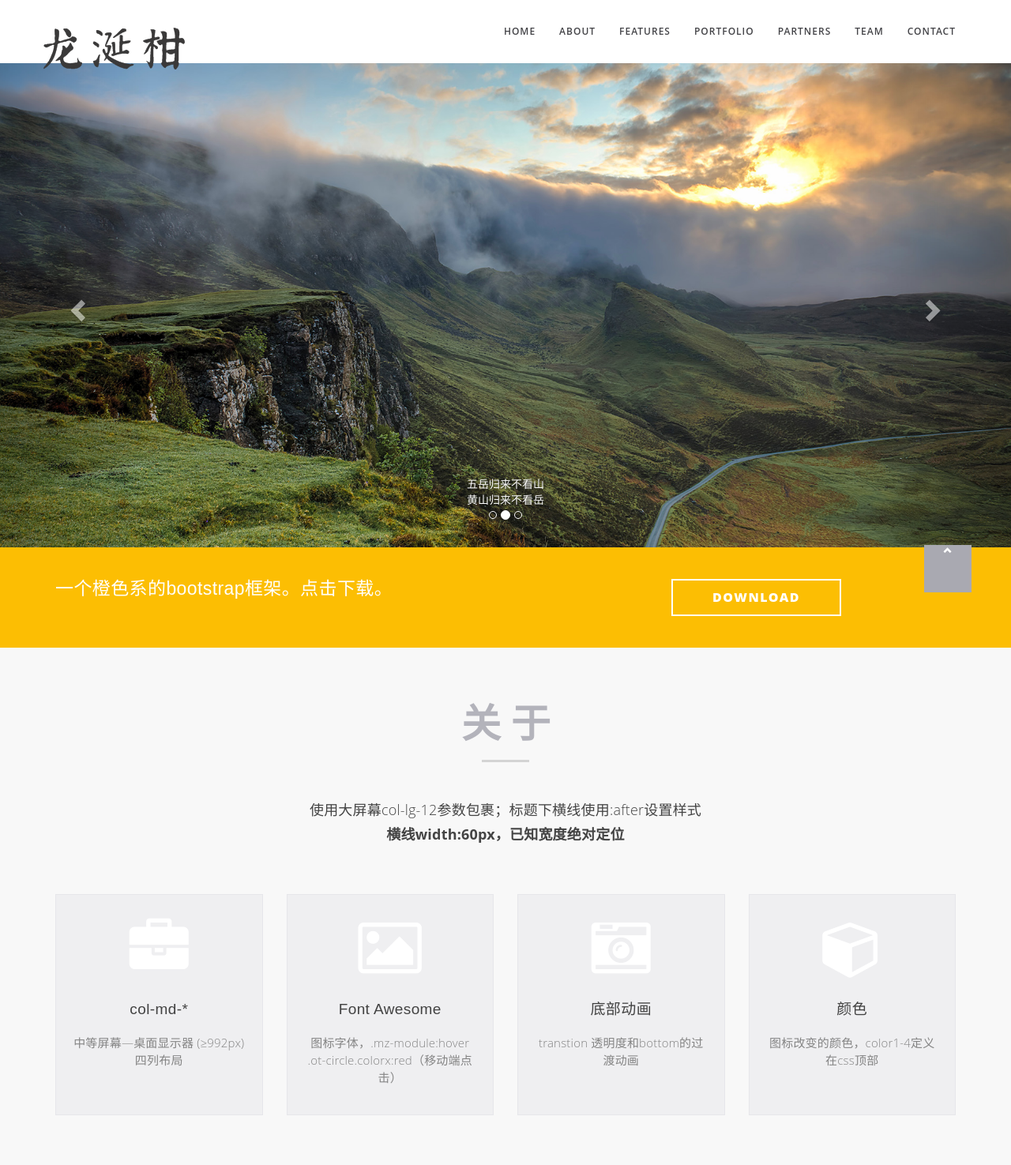
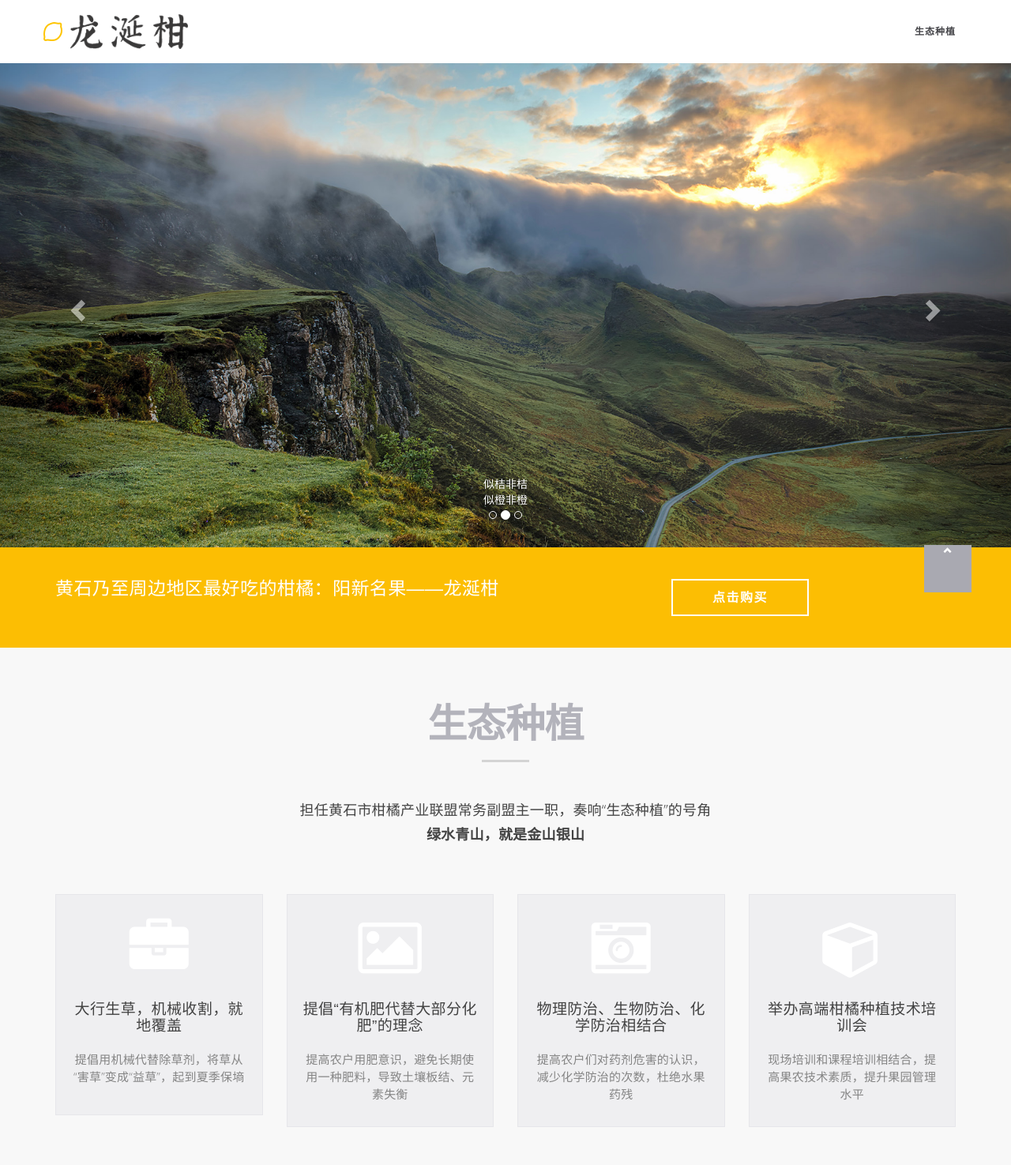
Before and after one commit to xueyuhuan/modal1, a plain HTML site: page index.html in a window 1280 px wide. Shown: the top 1475 px of the page at 79% size. Drawn offline with nearby package versions, Linux system fonts and the light colour scheme.

Commit message:
生态种植

```diff
--- a/css/index.css
+++ b/css/index.css
@@ -0,0 +1,13 @@
+.m-logo{
+    display: flex;
+    align-items: center;
+}
+.m-logo img{
+    display: inline-block;
+    height: 44px;
+}
+.m-logo i.fa{
+    font-size: 28px;
+    color: #fec503;
+    margin-right: 10px;
+}
--- a/index.html
+++ b/index.html
@@ -15,9 +15,9 @@
 <link href="css/owl.carousel.css" rel="stylesheet">
 <link href="css/owl.theme.default.min.css"  rel="stylesheet">
 <link href="//netdna.bootstrapcdn.com/font-awesome/4.7.0/css/font-awesome.min.css" rel="stylesheet">
-	<link href="//netdna.bootstrapcdn.com/font-awesome/4.7.0/css/font-awesome.min.css" rel="stylesheet">
 <link href="css/animate.css" rel="stylesheet">
 <link href="css/style.css" rel="stylesheet">
+<link href="css/index.css" rel="stylesheet">
 </head>
 <body id="page-top">
 <!-- 导航 -->
@@ -31,8 +31,8 @@
 			<span class="icon-bar"></span>
 			<span class="icon-bar"></span>
 			</button>
-			<a class="navbar-brand page-scroll" href="#page-top">
-				<i class="fas fa-leaf"></i><img src="images/logo.png"/>
+			<a class="navbar-brand page-scroll m-logo" href="#page-top">
+				<i class="fa fa-lemon-o"></i><img src="images/logo.png" alt="logo"/>
 			</a>
 		</div>
 		<!-- Collect the nav links, forms, and other content for toggling -->
@@ -41,27 +41,27 @@
 				<li class="hidden">
 					<a href="#page-top"></a>
 				</li>
+				<!--<li>-->
+					<!--<a class="page-scroll" href="#page-top">Home</a>-->
+				<!--</li>-->
 				<li>
-					<a class="page-scroll" href="#page-top">Home</a>
+					<a class="page-scroll" href="#about">生态种植</a>
 				</li>
-				<li>
-					<a class="page-scroll" href="#about">About</a>
-				</li>
-				<li>
-					<a class="page-scroll" href="#features">Features</a>
-				</li>
-				<li>
-					<a class="page-scroll" href="#portfolio">Portfolio</a>
-				</li>
-				<li>
-					<a class="page-scroll" href="#partners">Partners</a>
-				</li>
-				<li>
-					<a class="page-scroll" href="#team">Team</a>
-				</li>
-				<li>
-					<a class="page-scroll" href="#contact">Contact</a>
-				</li>
+				<!--<li>-->
+					<!--<a class="page-scroll" href="#features">特征</a>-->
+				<!--</li>-->
+				<!--<li>-->
+					<!--<a class="page-scroll" href="#portfolio">Portfolio</a>-->
+				<!--</li>-->
+				<!--<li>-->
+					<!--<a class="page-scroll" href="#partners">Partners</a>-->
+				<!--</li>-->
+				<!--<li>-->
+					<!--<a class="page-scroll" href="#team">Team</a>-->
+				<!--</li>-->
+				<!--<li>-->
+					<!--<a class="page-scroll" href="#contact">Contact</a>-->
+				<!--</li>-->
 			</ul>
 		</div>
 		<!-- /.navbar-collapse -->
@@ -83,22 +83,22 @@
 				<div class="item active">
 					<img src="images/demo/slider-1.jpg" alt="portfolio">
 					<div class="carousel-caption">
-						<div class="intro-lead-in">五岳归来不看山</div>
-						<div class="intro-heading">黄山归来不看岳</div>
+						<div class="intro-lead-in">似桔非桔</div>
+						<div class="intro-heading">似橙非橙</div>
 					</div>
 				</div>
 				<div class="item">
 					<img src="images/demo/slider-1.jpg" alt="portfolio">
 					<div class="carousel-caption">
-						<div class="intro-lead-in">五岳归来不看山</div>
-						<div class="intro-heading">黄山归来不看岳</div>
+						<div class="intro-lead-in">似桔非桔</div>
+						<div class="intro-heading">似橙非橙</div>
 					</div>
 				</div>
 				<div class="item">
 					<img src="images/demo/slider-1.jpg" alt="portfolio">
 					<div class="carousel-caption">
-						<div class="intro-lead-in">五岳归来不看山</div>
-						<div class="intro-heading">黄山归来不看岳</div>
+						<div class="intro-lead-in">似桔非桔</div>
+						<div class="intro-heading">似橙非橙</div>
 					</div>
 				</div>
 			</div>
@@ -119,10 +119,10 @@
 	<div class="container">
 		<div class="row">
 			<div class="col-md-8">
-				<h2>一个橙色系的bootstrap框架。点击下载。</h2>
+				<h2>黄石乃至周边地区最好吃的柑橘：阳新名果——龙涎柑</h2>
 			</div>
 			<div class="col-md-4">
-				<a href="index.html" download="filename" class="button-cta">DOWNLOAD</a>
+				<a href="index.html" download="filename" class="button-cta">点击购买</a>
 			</div>
 		</div>
 	</div>
@@ -133,8 +133,8 @@
 		<div class="row">
 			<div class="col-lg-12 text-center">
 				<div class="section-title">
-					<h2>关 于</h2>
-					<p>使用大屏幕col-lg-12参数包裹；标题下横线使用:after设置样式<br><strong>横线width:60px，已知宽度绝对定位</strong></p>
+					<h2>生态种植</h2>
+					<p>担任黄石市柑橘产业联盟常务副盟主一职，奏响“生态种植”的号角<br><strong>绿水青山，就是金山银山</strong></p>
 				</div>
 			</div>
 		</div>
@@ -144,8 +144,8 @@
 				<div class="mz-module">
 					<div class="mz-module-about">
 						<i class="fa fa-briefcase color1 ot-circle"></i>
-						<h3>col-md-*</h3>
-						<p>中等屏幕—桌面显示器 (≥992px)四列布局 </p>
+						<h3>大行生草，机械收割，就地覆盖</h3>
+						<p>提倡用机械代替除草剂，将草从“害草”变成“益草”，起到夏季保墒 </p>
 					</div>
 					<a href="#" class="mz-module-button">read more</a>
 				</div>
@@ -156,8 +156,8 @@
 				<div class="mz-module">
 					<div class="mz-module-about">
 						<i class="fa fa-photo color2 ot-circle"></i>
-						<h3>Font Awesome</h3>
-						<p>图标字体，.mz-module:hover .ot-circle.colorx:red（移动端点击）</p>
+						<h3>提倡“有机肥代替大部分化肥”的理念</h3>
+						<p>提高农户用肥意识，避免长期使用一种肥料，导致土壤板结、元素失衡</p>
 					</div>
 					<a href="#" class="mz-module-button">read more</a>
 				</div>
@@ -168,8 +168,8 @@
 				<div class="mz-module">
 					<div class="mz-module-about">
 						<i class="fa fa-camera-retro color3 ot-circle"></i>
-						<h3>底部动画</h3>
-						<p>transtion 透明度和bottom的过渡动画</p>
+						<h3>物理防治、生物防治、化学防治相结合</h3>
+						<p>提高农户们对药剂危害的认识，减少化学防治的次数，杜绝水果药残</p>
 					</div>
 					<a href="#" class="mz-module-button">read more</a>
 				</div>
@@ -180,8 +180,8 @@
 				<div class="mz-module">
 					<div class="mz-module-about">
 						<i class="fa fa-cube color4 ot-circle"></i>
-						<h3>颜色</h3>
-						<p>图标改变的颜色，color1-4定义在css顶部</p>
+						<h3>举办高端柑橘种植技术培训会</h3>
+						<p>现场培训和课程培训相结合，提高果农技术素质，提升果园管理水平</p>
 					</div>
 					<a href="#" class="mz-module-button">read more</a>
 				</div>
@@ -280,7 +280,7 @@
 	<div class="row">
 		<div class="col-lg-12 text-center">
 			<div class="section-title">
-				<h2>作 品 集</h2>
+				<h2>图 片 集</h2>
 				<p>使用figure元素包裹图像，figure的背景色会给图片照成调色影响。</p>
 			</div>
 		</div>
@@ -531,10 +531,10 @@
 	<div class="container">
 		<div class="row">
 			<div class="col-md-8">
-				<h2>This is Call To Action module. One click and template is yours.</h2>
+				<h2>好味道，源于好产地</h2>
 			</div>
 			<div class="col-md-4">
-				<a href="#" class="button-cta">DOWNLOAD</a>
+				<a href="#" class="button-cta">点击购买</a>
 			</div>
 		</div>
 	</div>
```
